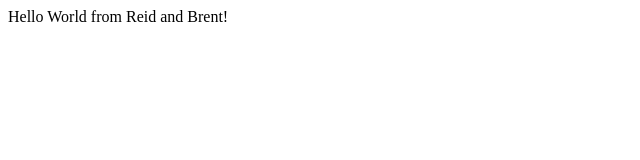
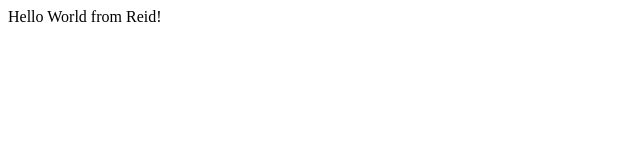
Before and after one commit to reidlemons/reidlemons.github.io, a plain HTML site: page index.html in a window 1280 px wide. Shown: the full height of the page, 0-640 px from the left. Drawn offline with Linux system fonts and the light colour scheme.

```diff
--- a/index.html
+++ b/index.html
@@ -1,5 +1,5 @@
 <html>
   <body>
-    Hello World from Reid and Brent!
+    Hello World from Reid!
   </body>
 </html>
```
Also changed, not shown: brent.html (added, +5 -0 lines).
